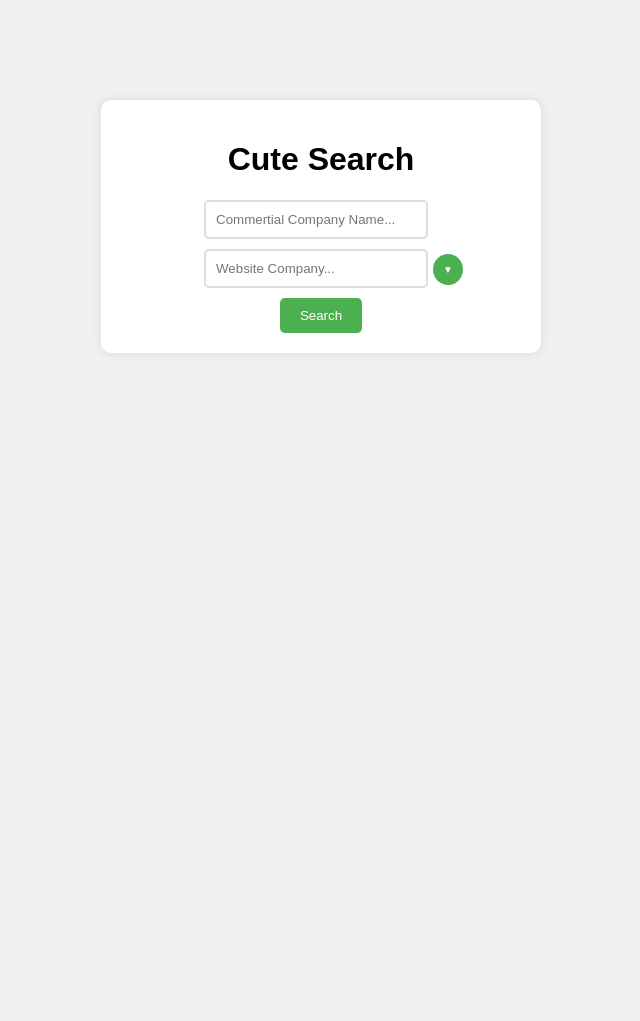
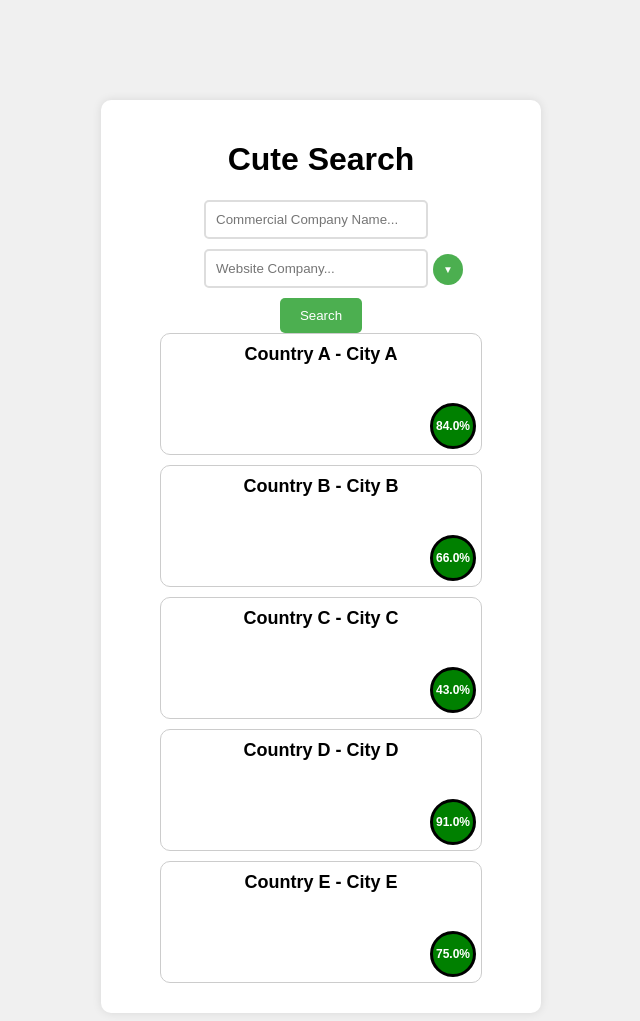
Before and after one commit to stefandascalu123/Hackaton2023, a Flask app: page / in a window 1280 px wide. Shown: the whole page, without its empty margins (319-959 px from the left). Before the commit the page ends 353 px from the top, so only its background shows below. Run offline with Flask 3, Linux system fonts and the light colour scheme.

Commit message:
Front end v1

```diff
--- a/frontend.py
+++ b/frontend.py
@@ -3,9 +3,18 @@ import json
 import api_calls
 app = Flask(__name__)
 
+# Simulated data for demonstration
+data = [
+    {"score": 0.84, "country": "Country A", "city": "City A"},
+    {"score": 0.66, "country": "Country B", "city": "City B"},
+    {"score": 0.43, "country": "Country C", "city": "City C"},
+    {"score": 0.91, "country": "Country D", "city": "City D"},
+    {"score": 0.75, "country": "Country E", "city": "City E"}
+]
+
 @app.route('/')
 def index():
-    return render_template('index.html')
+    return render_template('index.html', data=data)
 
 @app.route('/search', methods=['POST'])
 def search():
--- a/templates/index.html
+++ b/templates/index.html
@@ -66,13 +66,50 @@
             display: inline-block;
             position: relative;
         }
+        /* Style for individual result boxes */
+        .result-box {
+            width: 300px;
+            height: 100px;
+            border: 1px solid #ccc;
+            margin-bottom: 10px;
+            padding: 10px;
+            display: inline-block;
+            border-radius: 10px; /* Adjust the border-radius value */
+            position: relative; /* Position for score circle */
+        }
+
+        /* Style for country and city names */
+        .country-city {
+            font-size: 18px;
+            font-weight: bold;
+            margin-bottom: -5px;
+        }
+
+        /* Style for the score container */
+        .score-circle {
+            position: absolute;
+            bottom: 5px; /* Adjust positioning */
+            right: 5px; /* Adjust positioning */
+            width: 40px; /* Diameter of the circle */
+            height: 40px; /* Diameter of the circle */
+            border-radius: 50%; /* Make it a circle */
+            background-color: green; /* Background color of the circle */
+            display: flex;
+            align-items: center;
+            justify-content: center;
+            color: white;
+            font-size: 12px;
+            font-weight: bold;
+            border: solid 3px; /* Initial transparent border */
+            border-color: rgb(0, 0, 0); /* Initial transparent border */
+        }
     </style>
 </head>
 <body>
     <div class="search-container">
         <h1>Cute Search</h1>
         <form action="/search" method="post" id="searchForm">
-            <input class="search-box" type="text" name="search1" placeholder="Commertial Company Name...">
+            <input class="search-box" type="text" name="search1" placeholder="Commercial Company Name...">
             <br>
             <div id="secondSearchField">
                 <input class="search-box" type="text" name="search2" placeholder="Website Company...">
@@ -91,6 +128,19 @@
             </div>
             <button class="search-button" type="submit">Search</button>
         </form>
+                <!-- Result boxes -->
+                {% for item in data %}
+                <div class="result-box">
+                    <!-- Circular score container -->
+                    <div class="score-circle">
+                        {{ item.score * 100 }}% <!-- Display the score as a percentage -->
+                    </div>
+                    <div class="country-city">
+                        {{ item.country }} - {{ item.city }}
+                    </div>
+
+                </div>
+                {% endfor %}
     </div>
 
     <script>
```
